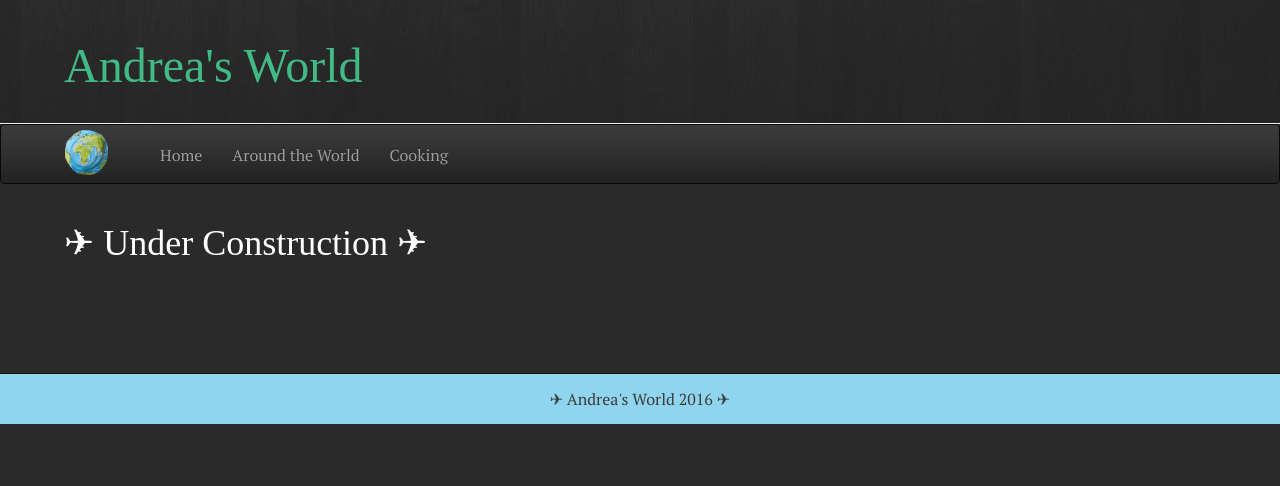
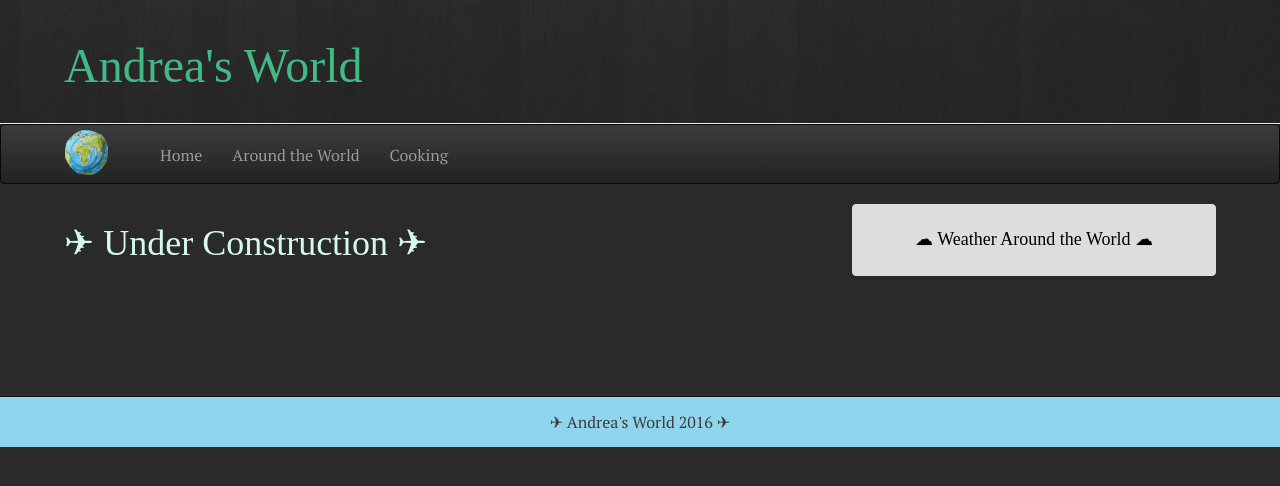
Before and after one commit to deamullen/djangoapp, a Django app: template mysite/polls/templates/polls/around-the-world.html in a window 1280 px wide. Shown: the top 486 px of the page. Run offline with Django 3.2, Linux system fonts and the light colour scheme; the template is opened without the code that fills it, so the values that code supplies are empty; some libraries are stand-ins or nearby versions; some web fonts are replaced.

Commit message:
added weather feature to around-the-world. added rest web services call to views.py. added tab logo.

```diff
--- a/mysite/polls/static/polls/style.css
+++ b/mysite/polls/static/polls/style.css
@@ -10,6 +10,7 @@ h1 a {
 
 h1, h2, h3, h4 {
     font-family: 'Life Savers';
+    color: #D6F9EF;
 }
 
 body {
@@ -65,7 +66,6 @@ html,body {
     margin-left: 0px;
     color: #3c3c3c;
     text-align: center;
-    width: 100%;
     left: 0;
     right: 0;
     line-height: 50px;
@@ -89,3 +89,25 @@ html,body {
     padding-right: 0px;
     overflow-x: hidden;
 }
+
+.panel-body {
+    color: black;
+}
+
+.small-print {
+    font-size: 9px;
+    margin-bottom: 0px;
+}
+
+.panel-heading {
+    background-color: green;
+}
+
+.weather-panel {
+    background-color: #DDDDDD;
+    text-align: center;
+}
+
+.weather-panel h4 {
+    color: black;
+}
--- a/mysite/polls/templates/polls/around-the-world.html
+++ b/mysite/polls/templates/polls/around-the-world.html
@@ -7,6 +7,23 @@
 </div>
 
 
-<div class="col-xs-6 col-md-4">
+<div class="col-xs-12 col-md-4">
+		<div class="panel panel-default">
+  			<div class="panel-body weather-panel">
+						<h4>&#9729 Weather Around the World &#9729</h4>
+						{% for weather in weather_list %}
+						<div class="panel panel-primary">
+					  		<div class="panel-heading">
+					    			<h3 class="panel-title">{{ weather.city }}</h3>
+					  		</div>
+					  		<div class="panel-body">
+										<p>{{ weather.temp }}&#176 F</p>
+										<p>{{ weather.condition }}</p><br>
+										<p class="small-print">Last updated: {{ weather.date }}</p>
+					  		</div>
+						</div>
+						{% endfor %}
+		  	</div>
+		</div>
 </div>
 {% endblock %}
--- a/mysite/polls/templates/polls/base.html
+++ b/mysite/polls/templates/polls/base.html
@@ -2,6 +2,7 @@
 <html>
 <head>
     <!-- <link rel="stylesheet" href="//maxcdn.bootstrapcdn.com/bootstrap/3.3.6/css/bootstrap.min.css"/>-->
+    <link rel="shortcut icon" type="image/x-icon" href="{% static 'polls/images/favicon.png' %}" />
     <link href='https://fonts.googleapis.com/css?family=Cabin|Merriweather|Droid+Serif|PT+Serif|Playfair+Display|Bitter|Oxygen|Noto+Serif|Life+Savers' rel='stylesheet' type='text/css' />
     <link rel="stylesheet" type="text/css" href="https://maxcdn.bootstrapcdn.com/bootstrap/3.3.6/css/bootstrap.min.css" />
     <link rel="stylesheet" href="https://maxcdn.bootstrapcdn.com/bootstrap/3.2.0/css/bootstrap-theme.min.css"/>
```
Also changed, not shown: mysite/polls/views.py (+63 -1 lines), 1 other file.
